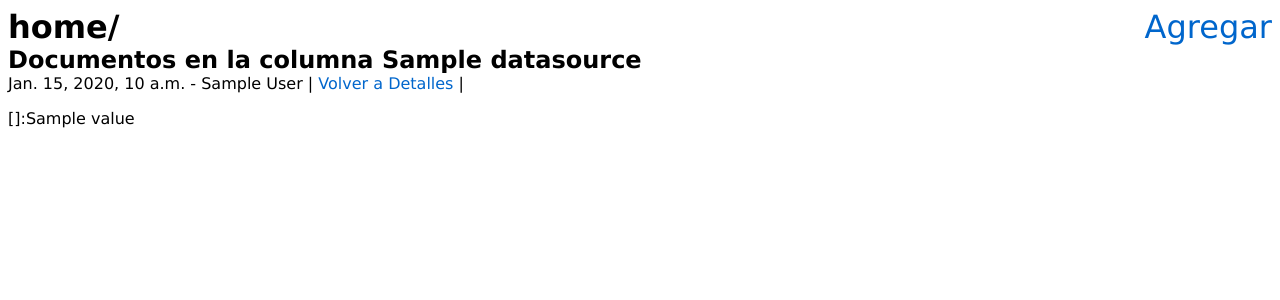
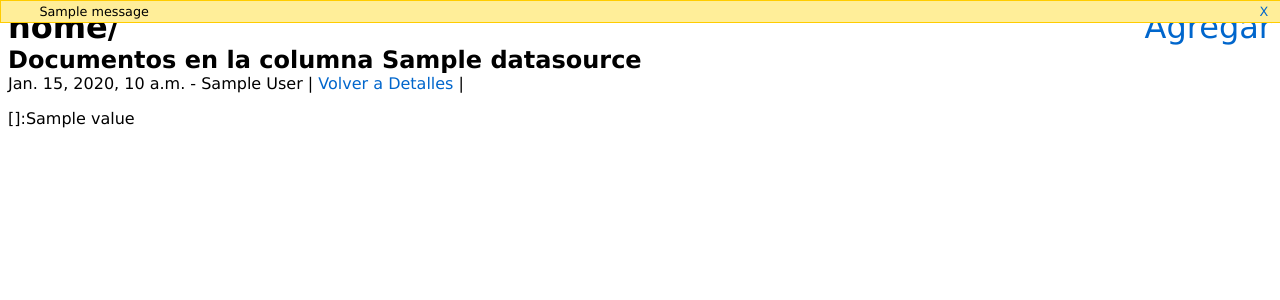
Before and after one commit to apanruning/sitseg.docus, a Django app: template templates/data.html in a window 1280 px wide. Shown: the top 300 px of the page. Run offline with Django 3.2, Linux system fonts and the light colour scheme; the template is opened without the code that fills it: most values are stand-ins (such as "Sample title", 1, 10 or a date in 2020); one stand-in notice (Sample message) is shown; form fields are guessed from the names that the template uses; parts of the project's set-up code (start-up, migrations or seed data) failed here and were passed over; some libraries are stand-ins or nearby versions.

Commit message:
Closes #15

```diff
--- a/media/css/style.css
+++ b/media/css/style.css
@@ -50,6 +50,27 @@ ul {
 
 
 }
+#messages {
+    text-align:left;
+    background: #FE9;
+    border: 1px solid #FC0;
+    font-size:80%;
+    margin:0;
+    padding:0 1em;
+    position:fixed;
+    left:0;
+    top:0;
+    width:100%;
+    z-index:100;
+    list-style:none;
+}
+#messages li {
+    padding: 0.25em 2em;
+    position: relative;
+}
+#messages .control {
+    float:right;
+}
 
 
 
--- a/media/js/scripts.js
+++ b/media/js/scripts.js
@@ -31,5 +31,8 @@ $('document').ready(function(){
         return false;
 
     });
+//    window.setTimeout(function(){
+//        $('#messages .control').click()
+//    }, 3000);
 
 })
--- a/templates/index.html
+++ b/templates/index.html
@@ -27,6 +27,14 @@
     </head>
     <body>
     <header>
+      {% if messages %}
+      <ul id="messages">
+        {% for message in messages %}
+        <li class="{{message.tags}}"><a href="#messages" class="control">X</a>{{message}}</li>
+        {% endfor %}
+
+      </ul>
+      {% endif %}
       <menu>
         <a href="#add-form" class="control">Agregar</a>
       </menu>
```
